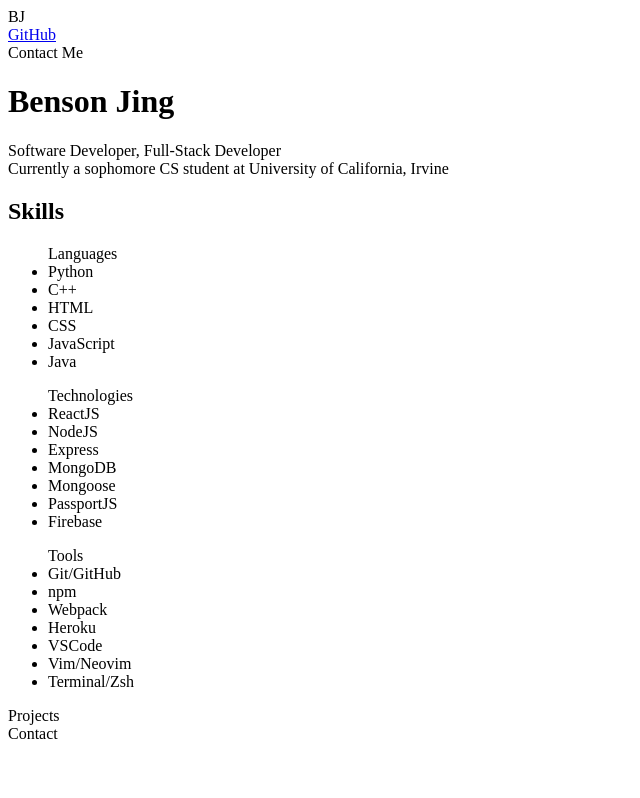
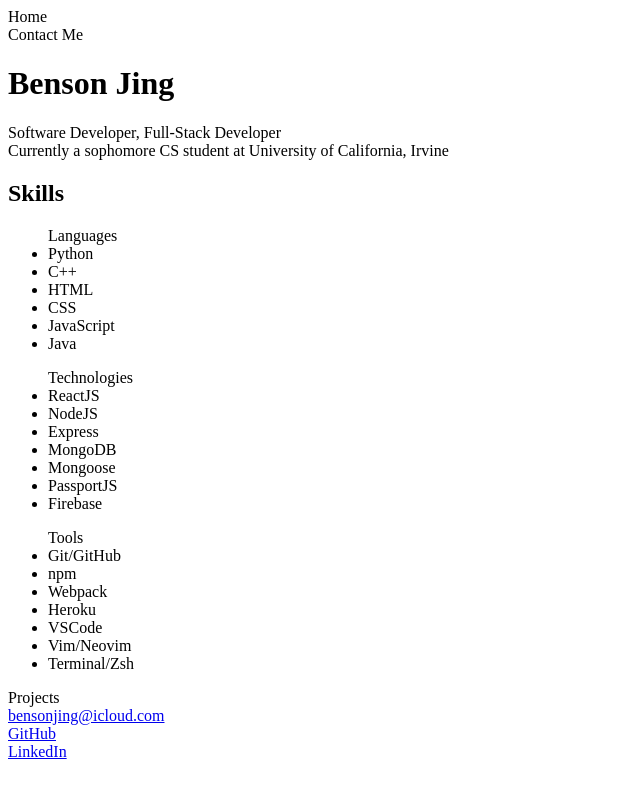
Before and after one commit to bensonjing/bensonjing.github.io, a React (Create React App) app: page / in a window 1280 px wide. Shown: the whole page, without its empty margins (0-640 px from the left). Built offline with nearby package versions, Linux system fonts and the light colour scheme.

Commit message:
implement contact

```diff
--- a/src/components/Contact.js
+++ b/src/components/Contact.js
@@ -1,5 +1,19 @@
 function Contact() {
-  return <div>Contact</div>;
+  return (
+    <div id="contact">
+      <div>
+        <a href="mailto:bensonjing@icloud.com">bensonjing@icloud.com</a>
+      </div>
+      <div>
+        <a href="https://www.github.com/bensonjing">GitHub</a>
+      </div>
+      <div>
+        <a href="https://www.linkedin.com/in/benson-jing-40777a230/">
+          LinkedIn
+        </a>
+      </div>
+    </div>
+  );
 }
 
 export default Contact;
--- a/src/components/Header.js
+++ b/src/components/Header.js
@@ -1,4 +1,8 @@
 function Header() {
+  const goToHome = (e) => {
+    window.location.replace("/#header");
+  };
+
   const goToContact = (e) => {
     e.preventDefault();
     window.location.replace("/#contact");
@@ -6,11 +10,8 @@ function Header() {
 
   return (
     <div id="header">
-      <div>BJ</div>
+      <div onClick={(e) => goToHome(e)}>Home</div>
       <div>
-        <a href="https://github.com/bensonjing" target="_blank">
-          GitHub
-        </a>
         <div onClick={(e) => goToContact(e)}>Contact Me</div>
       </div>
     </div>
```
